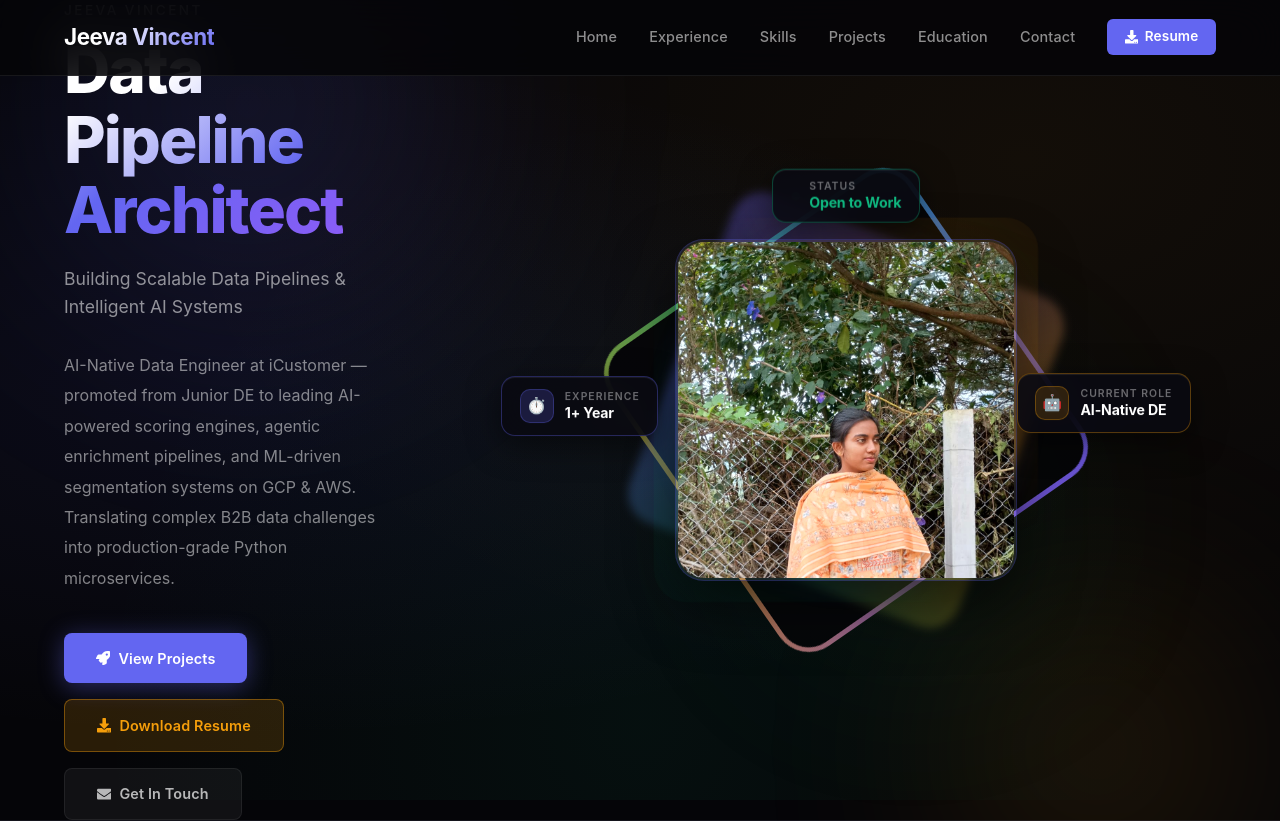
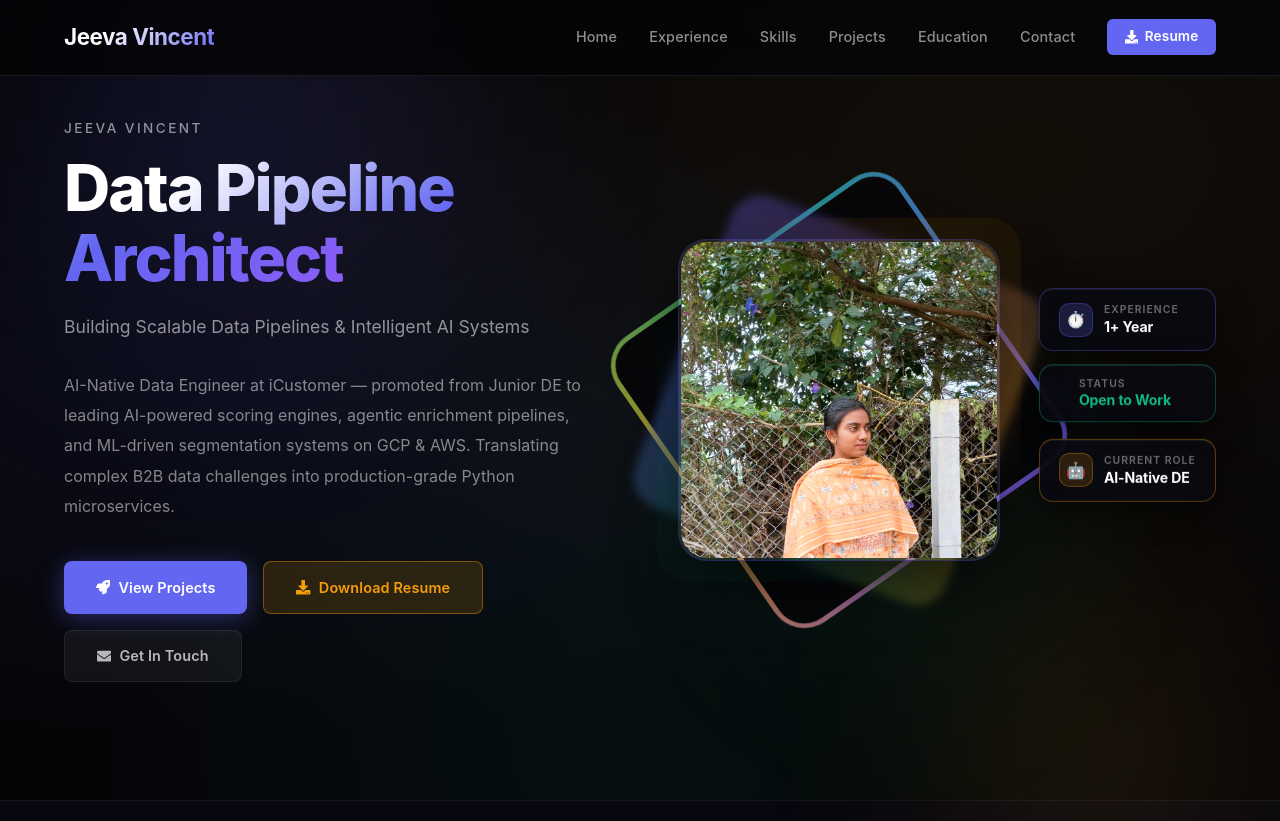
Before and after one commit to Jeeva-V-2003/portfolio-react, a React (Vite) app: page / in a window 1280 px wide. Shown: the top 821 px of the page. Built offline with nearby package versions, Linux system fonts and the light colour scheme.

Commit message:
fix: badges in clean column to the right of photo, no overflow, no clipping

```diff
--- a/src/App.jsx
+++ b/src/App.jsx
@@ -128,24 +128,21 @@ function App() {
             animate={{ opacity: 1, scale: 1 }}
             transition={{ duration: 0.9, delay: 0.2 }}
           >
+            {/* Photo */}
             <div className="profile-container">
-
-              {/* Rotating gradient ring */}
               <div className="profile-ring-outer"></div>
               <div className="profile-ring-inner"></div>
-
-              {/* Glow layers */}
               <div className="profile-glow profile-glow-1"></div>
               <div className="profile-glow profile-glow-2"></div>
-
-              {/* Photo */}
               <div className="profile-img-wrap">
                 <img src={profileImg} alt="Jeeva Vincent" className="profile-img" />
               </div>
+            </div>
 
-              {/* Badge — left side */}
-              <motion.div className="float-badge badge-exp"
-                initial={{ opacity: 0, x: -40 }}
+            {/* Badge column — right side, clear of photo */}
+            <div className="badge-column">
+              <motion.div className="float-badge badge-side"
+                initial={{ opacity: 0, x: 30 }}
                 animate={{ opacity: 1, x: 0 }}
                 transition={{ delay: 1.1, duration: 0.5, type: 'spring' }}
               >
@@ -158,11 +155,10 @@ function App() {
                 </div>
               </motion.div>
 
-              {/* Badge — top center */}
-              <motion.div className="float-badge badge-status-top"
-                initial={{ opacity: 0, y: -40 }}
-                animate={{ opacity: 1, y: 0 }}
-                transition={{ delay: 1.2, duration: 0.5, type: 'spring' }}
+              <motion.div className="float-badge badge-side"
+                initial={{ opacity: 0, x: 30 }}
+                animate={{ opacity: 1, x: 0 }}
+                transition={{ delay: 1.3, duration: 0.5, type: 'spring' }}
               >
                 <span className="avail-dot"></span>
                 <div>
@@ -171,11 +167,10 @@ function App() {
                 </div>
               </motion.div>
 
-              {/* Badge — right side */}
-              <motion.div className="float-badge badge-role"
-                initial={{ opacity: 0, x: 40 }}
+              <motion.div className="float-badge badge-side"
+                initial={{ opacity: 0, x: 30 }}
                 animate={{ opacity: 1, x: 0 }}
-                transition={{ delay: 1.3, duration: 0.5, type: 'spring' }}
+                transition={{ delay: 1.5, duration: 0.5, type: 'spring' }}
               >
                 <div className="badge-icon-wrap badge-icon-amber">
                   <span style={{ fontSize: '1rem' }}>🤖</span>
@@ -185,8 +180,8 @@ function App() {
                   <p className="badge-value">AI-Native DE</p>
                 </div>
               </motion.div>
+            </div>
 
-            </div>
           </motion.div>
         </div>
       </section>
--- a/src/index.css
+++ b/src/index.css
@@ -276,15 +276,17 @@ body {
 .hero-image {
   position: relative;
   display: flex;
+  flex-direction: row;
+  align-items: center;
+  gap: 2.5rem;
   justify-content: center;
-  align-items: center;
-  padding: 80px 200px;
 }
 
 .profile-container {
   position: relative;
-  width: 340px;
-  height: 340px;
+  width: 320px;
+  height: 320px;
+  flex-shrink: 0;
 }
 
 /* Outer rotating gradient ring */
@@ -388,60 +390,44 @@ body {
 }
 
 /* ── Floating Badges ── */
+.badge-column {
+  display: flex;
+  flex-direction: column;
+  gap: 1rem;
+}
+
 .float-badge {
-  position: absolute;
   background: rgba(10, 10, 18, 0.88);
   backdrop-filter: blur(20px);
   -webkit-backdrop-filter: blur(20px);
   border: 1px solid rgba(255, 255, 255, 0.1);
   border-radius: 14px;
-  padding: 0.75rem 1.1rem;
+  padding: 0.85rem 1.2rem;
   display: flex;
   align-items: center;
   gap: 0.7rem;
-  z-index: 10;
   box-shadow: 0 8px 32px rgba(0,0,0,0.5), inset 0 1px 0 rgba(255,255,255,0.07);
   white-space: nowrap;
 }
 
-.badge-exp {
-  top: 50%;
-  left: -175px;
-  transform: translateY(-50%);
+.badge-side:nth-child(1) {
   border-color: rgba(99,102,241,0.35);
-  animation: floatYLeft 4s ease-in-out infinite 0s;
+  animation: floatY 4s ease-in-out infinite 0s;
 }
 
-.badge-role {
-  top: 50%;
-  right: -175px;
-  transform: translateY(-50%);
-  border-color: rgba(245,158,11,0.35);
-  animation: floatYLeft 4s ease-in-out infinite 1s;
+.badge-side:nth-child(2) {
+  border-color: rgba(16,185,129,0.35);
+  animation: floatY 4s ease-in-out infinite 0.7s;
 }
 
-.badge-status-top {
-  top: -65px;
-  left: 50%;
-  transform: translateX(-50%);
-  border-color: rgba(16,185,129,0.35);
-  animation: floatYCenter 4s ease-in-out infinite 0.5s;
-  gap: 0.6rem;
+.badge-side:nth-child(3) {
+  border-color: rgba(245,158,11,0.35);
+  animation: floatY 4s ease-in-out infinite 1.4s;
 }
 
 @keyframes floatY {
   0%, 100% { transform: translateY(0px); }
   50% { transform: translateY(-7px); }
-}
-
-@keyframes floatYLeft {
-  0%, 100% { transform: translateY(-50%); }
-  50% { transform: translateY(calc(-50% - 7px)); }
-}
-
-/* badge-company needs different transform for floatY since it uses translateX */
-.badge-company {
-  animation: floatYCenter 4s ease-in-out infinite 2s;
 }
 
 @keyframes floatYCenter {
```
